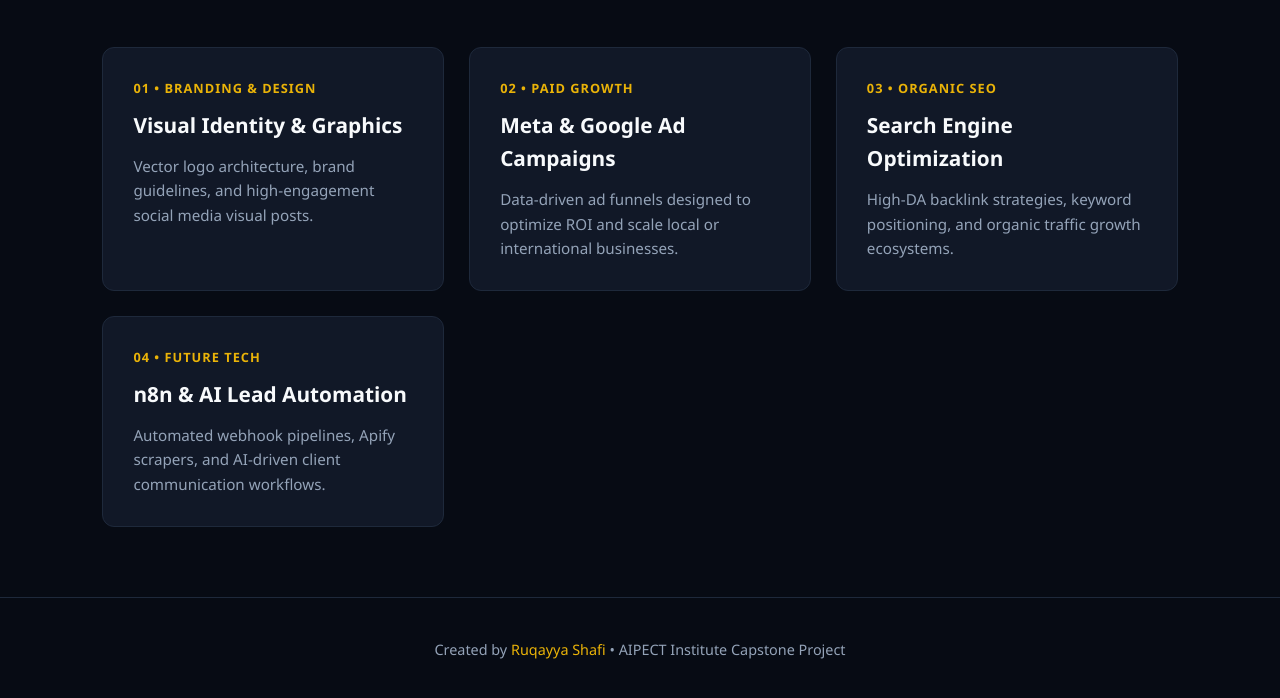
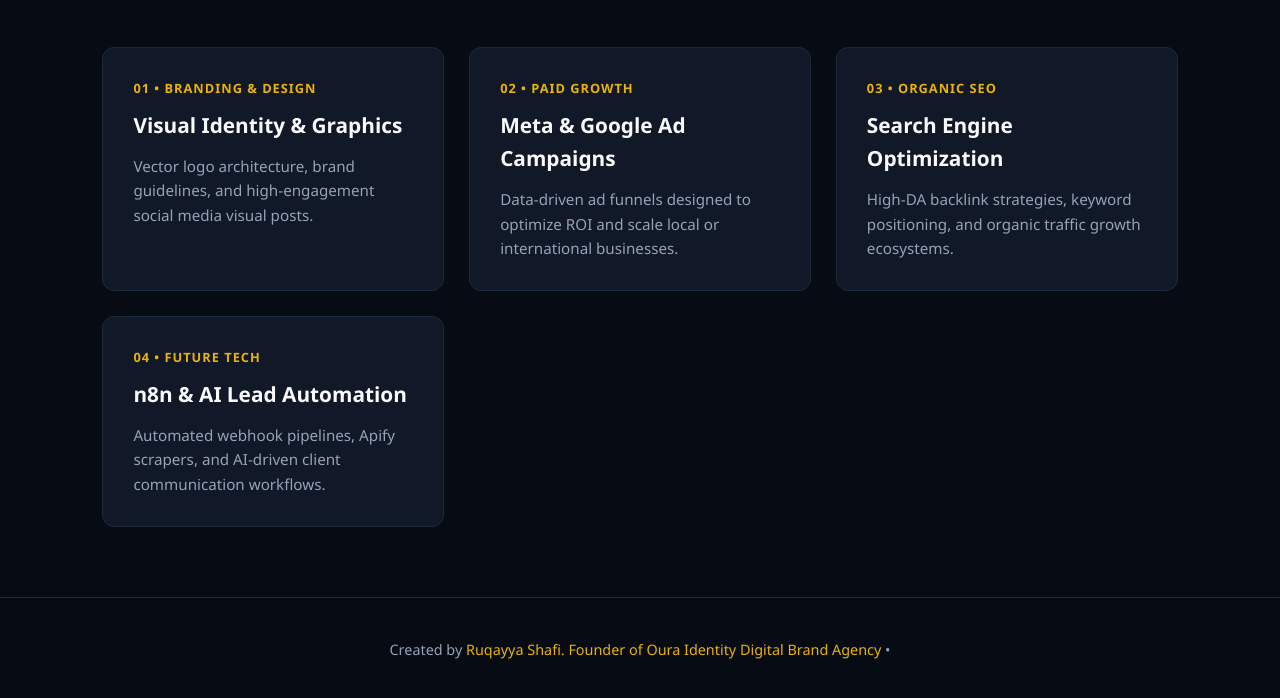
Before and after one commit to ruqayyashafi17-source/Oura-Identity-AI-Growth-Hub, a plain HTML site: page services.html in a window 1280 px wide. Shown: the part 244-942 px from the top of the page. Drawn offline with Linux system fonts and the light colour scheme.

Commit message:
Update services.html

```diff
--- a/services.html
+++ b/services.html
@@ -47,7 +47,7 @@
     </section>
 
     <footer>
-        <p>Created by <span>Ruqayya Shafi</span> • AIPECT Institute Capstone Project</p>
+        <p>Created by <span>Ruqayya Shafi. Founder of Oura Identity Digital Brand Agency</span> • </p>
     </footer>
 </body>
 </html>
```
